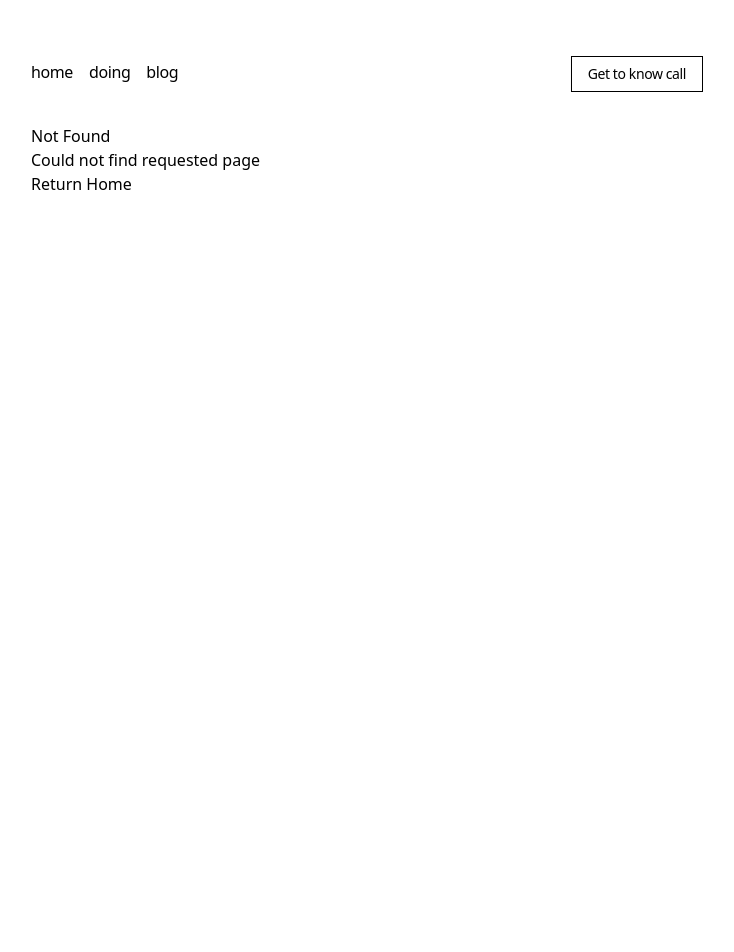
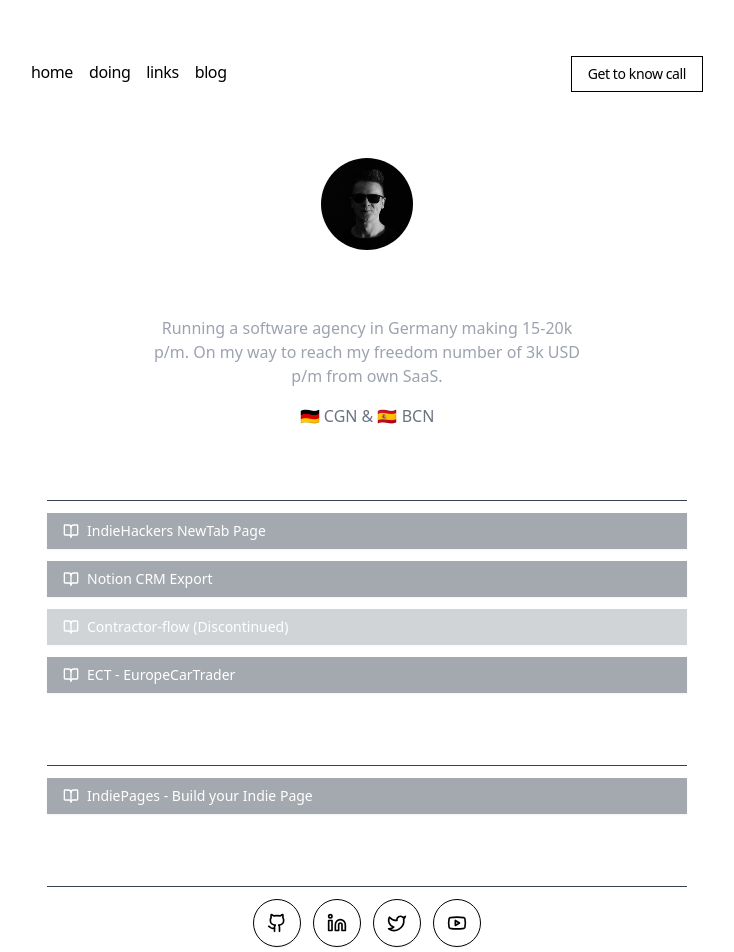
Before and after one commit to pascalporedda/www-pascal-poredda-de, a Next.js app: page /links in a window 1280 px wide. Before the commit this address had no page. Shown: the top 952 px of the page, without its empty margins (273-1007 px from the left). Before the commit the page ends 800 px from the top, so only its background shows below. Built offline with nearby package versions, Linux system fonts and the light colour scheme.

Commit message:
some links

```diff
--- a/app/layout.tsx
+++ b/app/layout.tsx
@@ -6,6 +6,7 @@
 import { GeistMono } from 'geist/font/mono';
 import { GeistSans } from 'geist/font/sans';
 import { ThemeProvider } from '@/components/theme-provider';
+import { cn } from '@/lib/utils';
 
 export const metadata: Metadata = {
   metadataBase: new URL('https://pascal-poredda.de'),
@@ -63,22 +64,19 @@
   return (
     <html
       lang='en'
-      className={cx('bg-background', GeistSans.variable, GeistMono.variable)}
-    >
+      className={cx('bg-background', GeistSans.variable, GeistMono.variable)}>
       <head>
         <script
           defer
           src='https://analytics.poredda.digital/script.js'
           data-website-id='ab6cbd04-2296-4a7b-9a77-298217ccb457'
-        ></script>
+        />
       </head>
       <body className='antialiased max-w-2xl mb-40 flex flex-col md:flex-row mx-4 mt-8 lg:mx-auto'>
-        <ThemeProvider attribute='class' defaultTheme='system' enableSystem>
-          <main className='flex-auto min-w-0 mt-6 flex flex-col px-2 md:px-0'>
-            <Navbar />
-            {children}
-          </main>
-        </ThemeProvider>
+        <main className='flex-auto min-w-0 mt-6 flex flex-col px-2 md:px-0'>
+          <Navbar />
+          {children}
+        </main>
       </body>
     </html>
   );
--- /dev/null
+++ b/app/links/page.tsx
@@ -0,0 +1,154 @@
+import { Avatar, AvatarFallback, AvatarImage } from '@/components/ui/avatar';
+import { Button } from '@/components/ui/button';
+import { Separator } from '@/components/ui/separator';
+import {
+  GithubIcon,
+  LinkedinIcon,
+  TwitterIcon,
+  YoutubeIcon,
+  BookOpenIcon,
+  BriefcaseIcon,
+  WrenchIcon,
+  RssIcon,
+} from 'lucide-react';
+import avatar from '@/app/avatar.jpg';
+
+export default function LinksPage() {
+  return (
+    <div className='space-y-8 py-8 px-4'>
+      {/* Profile Header */}
+      <div className='flex flex-col items-center space-y-4'>
+        <Avatar className='w-24 h-24 border-2 border-white'>
+          <AvatarImage
+            src={avatar.src}
+            alt='Pascal Poredda'
+            className='grayscale'
+          />
+          <AvatarFallback>PP</AvatarFallback>
+        </Avatar>
+        <h1 className='text-white text-2xl font-bold'>Pascal Poredda</h1>
+        <p className='text-gray-400 text-center max-w-md'>
+          Running a software agency in Germany making 15-20k p/m. On my way to
+          reach my freedom number of 3k USD p/m from own SaaS.
+        </p>
+        <p className='text-gray-500'>🇩🇪 CGN & 🇪🇸 BCN</p>
+      </div>
+
+      {/* Projects */}
+      <section className='space-y-3'>
+        <div className='flex items-center gap-2 text-white'>
+          <BriefcaseIcon className='w-5 h-5' />
+          <h2 className='text-lg font-semibold'>My Projects</h2>
+        </div>
+        <Separator className='bg-gray-700' />
+        <div className='grid gap-3'>
+          <Button
+            variant='secondary'
+            className='w-full bg-gray-600/50 hover:bg-gray-600/70 text-white justify-start'
+            asChild>
+            <a href='https://newtab-page.com'>
+              <BookOpenIcon className='mr-2 h-4 w-4' /> IndieHackers NewTab Page
+            </a>
+          </Button>
+          <Button
+            variant='secondary'
+            className='w-full bg-gray-600/50 hover:bg-gray-600/70 text-white justify-start'
+            asChild>
+            <a href='https://notion-crm-export.com'>
+              <BookOpenIcon className='mr-2 h-4 w-4' /> Notion CRM Export
+            </a>
+          </Button>
+          <Button
+            variant='secondary'
+            className='w-full bg-gray-600/50 hover:bg-gray-600/70 text-white justify-start'
+            disabled>
+            <BookOpenIcon className='mr-2 h-4 w-4' /> Contractor-flow
+            (Discontinued)
+          </Button>
+          <Button
+            variant='secondary'
+            className='w-full bg-gray-600/50 hover:bg-gray-600/70 text-white justify-start'
+            asChild>
+            <a href='https://europecartrader.com'>
+              <BookOpenIcon className='mr-2 h-4 w-4' /> ECT - EuropeCarTrader
+            </a>
+          </Button>
+        </div>
+      </section>
+
+      {/* Tools I Use */}
+      <section className='space-y-3'>
+        <div className='flex items-center gap-2 text-white'>
+          <WrenchIcon className='w-5 h-5' />
+          <h2 className='text-lg font-semibold'>Tools I Use</h2>
+        </div>
+        <Separator className='bg-gray-700' />
+        <div className='grid gap-3'>
+          <Button
+            variant='secondary'
+            className='w-full bg-gray-600/50 hover:bg-gray-600/70 text-white justify-start'
+            asChild>
+            <a href='https://indiepa.ge'>
+              <BookOpenIcon className='mr-2 h-4 w-4' /> IndiePages - Build your
+              Indie Page
+            </a>
+          </Button>
+        </div>
+      </section>
+
+      {/* Social Links */}
+      <section className='space-y-3'>
+        <div className='flex items-center gap-2 text-white'>
+          <h2 className='text-lg font-semibold'>Connect With Me</h2>
+        </div>
+        <Separator className='bg-gray-700' />
+        <div className='flex flex-wrap gap-3 justify-center'>
+          <Button
+            variant='outline'
+            size='icon'
+            className='rounded-full w-12 h-12'
+            asChild>
+            <a
+              href='https://github.com/pascalporedda'
+              title="Visit Pascal Poredda's Github profile">
+              <GithubIcon className='h-5 w-5' />
+            </a>
+          </Button>
+          <Button
+            variant='outline'
+            size='icon'
+            className='rounded-full w-12 h-12'
+            asChild>
+            <a
+              href='https://www.linkedin.com/in/pascal-poredda-8025221b5/'
+              title="Visit Pascal Poredda's LinkedIn profile">
+              <LinkedinIcon className='h-5 w-5' />
+            </a>
+          </Button>
+          <Button
+            variant='outline'
+            size='icon'
+            className='rounded-full w-12 h-12'
+            asChild>
+            <a
+              href='https://x.com/pascal_poredda'
+              title="Visit Pascal Poredda's X.com profile">
+              <TwitterIcon className='h-5 w-5' />
+            </a>
+          </Button>
+          <Button
+            variant='outline'
+            size='icon'
+            className='rounded-full w-12 h-12'
+            asChild>
+            <a
+              href='https://youtube.com/@pascalporedda'
+              title="Subscribe to Pascal Poredda's YouTube channel">
+              <YoutubeIcon className='h-5 w-5' />
+            </a>
+          </Button>
+        </div>
+      </section>
+    </div>
+  );
+}
--- a/components/dark-mode-toggle.tsx
+++ /dev/null
@@ -1,40 +0,0 @@
-"use client";
-
-import * as React from "react";
-import { MoonIcon, SunIcon } from "@radix-ui/react-icons";
-import { useTheme } from "next-themes";
-
-import { Button } from "@/components/ui/button";
-import {
-  DropdownMenu,
-  DropdownMenuContent,
-  DropdownMenuItem,
-  DropdownMenuTrigger,
-} from "@/components/ui/dropdown-menu";
-
-export function ModeToggle() {
-  const { setTheme } = useTheme();
-
-  return (
-    <DropdownMenu>
-      <DropdownMenuTrigger asChild>
-        <Button variant="outline" size="icon" className="mr-8">
-          <SunIcon className="h-[1.2rem] w-[1.2rem] rotate-0 scale-100 transition-all dark:-rotate-90 dark:scale-0" />
-          <MoonIcon className="absolute h-[1.2rem] w-[1.2rem] rotate-90 scale-0 transition-all dark:rotate-0 dark:scale-100" />
-          <span className="sr-only">Toggle theme</span>
-        </Button>
-      </DropdownMenuTrigger>
-      <DropdownMenuContent align="end">
-        <DropdownMenuItem onClick={() => setTheme("light")}>
-          Light
-        </DropdownMenuItem>
-        <DropdownMenuItem onClick={() => setTheme("dark")}>
-          Dark
-        </DropdownMenuItem>
-        <DropdownMenuItem onClick={() => setTheme("system")}>
-          System
-        </DropdownMenuItem>
-      </DropdownMenuContent>
-    </DropdownMenu>
-  );
-}
--- a/components/page-header.tsx
+++ b/components/page-header.tsx
@@ -7,6 +7,9 @@
   },
   '/doing': {
     name: 'doing',
+  },
+  '/links': {
+    name: 'links',
   },
   '/blog': {
     name: 'blog',
--- a/components/theme-provider.tsx
+++ /dev/null
@@ -1,10 +0,0 @@
-'use client';
-
-import {
-  ThemeProvider as NextThemesProvider,
-  type ThemeProviderProps,
-} from 'next-themes';
-
-export function ThemeProvider({ children, ...props }: ThemeProviderProps) {
-  return <NextThemesProvider {...props}>{children}</NextThemesProvider>;
-}
--- /dev/null
+++ b/components/ui/separator.tsx
@@ -0,0 +1,31 @@
+"use client"
+
+import * as React from "react"
+import * as SeparatorPrimitive from "@radix-ui/react-separator"
+
+import { cn } from "@/lib/utils"
+
+const Separator = React.forwardRef<
+  React.ElementRef<typeof SeparatorPrimitive.Root>,
+  React.ComponentPropsWithoutRef<typeof SeparatorPrimitive.Root>
+>(
+  (
+    { className, orientation = "horizontal", decorative = true, ...props },
+    ref
+  ) => (
+    <SeparatorPrimitive.Root
+      ref={ref}
+      decorative={decorative}
+      orientation={orientation}
+      className={cn(
+        "shrink-0 bg-border",
+        orientation === "horizontal" ? "h-[1px] w-full" : "h-full w-[1px]",
+        className
+      )}
+      {...props}
+    />
+  )
+)
+Separator.displayName = SeparatorPrimitive.Root.displayName
+
+export { Separator }
--- a/package.json
+++ b/package.json
@@ -15,17 +15,17 @@
     "@radix-ui/react-icons": "1.3.1",
     "@radix-ui/react-label": "^2.1.0",
     "@radix-ui/react-navigation-menu": "1.2.1",
+    "@radix-ui/react-separator": "^1.1.0",
     "@radix-ui/react-slot": "^1.1.0",
     "@tailwindcss/typography": "0.5.15",
     "autoprefixer": "10.4.20",
     "class-variance-authority": "0.7.0",
     "clsx": "2.1.1",
     "date-fns": "4.1.0",
-    "framer-motion": "11.11.13",
     "geist": "1.3.1",
+    "lucide-react": "^0.456.0",
     "next": "15.0.3",
     "next-mdx-remote": "5.0.0",
-    "next-themes": "0.4.3",
     "prettier-eslint-cli": "^7.1.0",
     "react": "19.0.0-rc-66855b96-20241106",
     "react-dom": "19.0.0-rc-66855b96-20241106",
--- a/tailwind.config.js
+++ b/tailwind.config.js
@@ -1,8 +1,6 @@
 /** @type {import('tailwindcss').Config} */
 module.exports = {
-  darkMode: ['class'],
   content: [
-    './pages/**/*.{ts,tsx}',
     './components/**/*.{ts,tsx}',
     './app/**/*.{ts,tsx}',
     './lib/**/*.{ts,tsx}',
```
Also changed, not shown: 1 other file (tests, documents, lock files or other folders).
